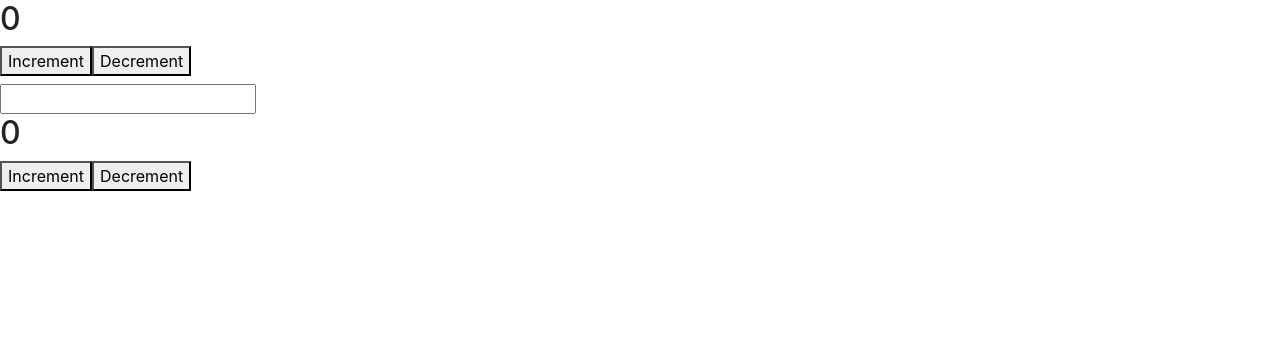
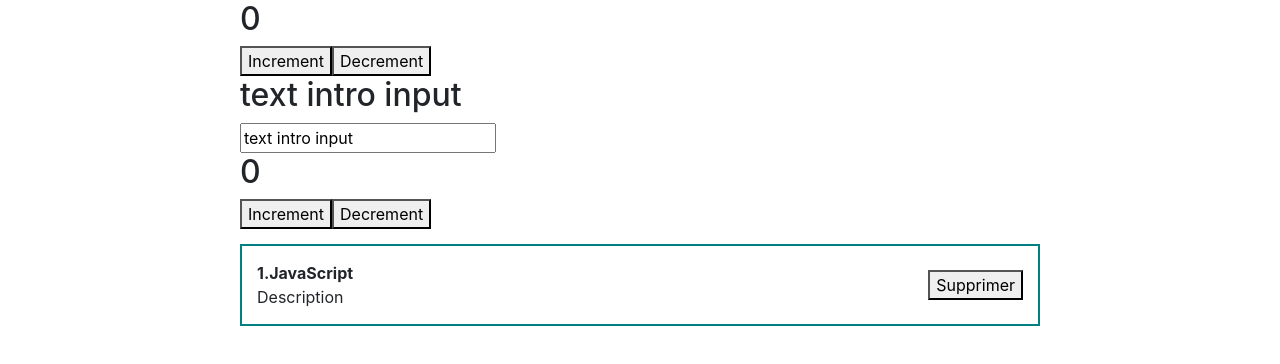
Before and after one commit to TozurElena/react_base_project, a React (Create React App) app: page / in a window 1280 px wide. Shown: the top 364 px of the page. Built offline with nearby package versions, Linux system fonts and the light colour scheme.

Commit message:
add postItems; props

```diff
--- a/src/App.css
+++ /dev/null
@@ -1,38 +0,0 @@
-.App {
-  text-align: center;
-}
-
-.App-logo {
-  height: 40vmin;
-  pointer-events: none;
-}
-
-@media (prefers-reduced-motion: no-preference) {
-  .App-logo {
-    animation: App-logo-spin infinite 20s linear;
-  }
-}
-
-.App-header {
-  background-color: #282c34;
-  min-height: 100vh;
-  display: flex;
-  flex-direction: column;
-  align-items: center;
-  justify-content: center;
-  font-size: calc(10px + 2vmin);
-  color: white;
-}
-
-.App-link {
-  color: #61dafb;
-}
-
-@keyframes App-logo-spin {
-  from {
-    transform: rotate(0deg);
-  }
-  to {
-    transform: rotate(360deg);
-  }
-}
--- a/src/App.js
+++ b/src/App.js
@@ -1,9 +1,11 @@
 import React, {useState} from 'react';
 import ClassCounter from './components/ClassCounter';
 import Counter from './components/Counter';
+import PostItems from './components/PostItems';
+import './styles/App.css'
 
 function App() {
-  const [value, setValue] = useState('')
+  const [value, setValue] = useState('text intro input')
 
   return (
     <div className="App">
@@ -11,6 +13,7 @@
       <h2>{value}</h2>
       <input type="text" value={value} onChange={event => setValue(event.target.value)}/>
       <ClassCounter/>
+      <PostItems post={{id:1, title: 'JavaScript', body: 'Description'}} />
 
     </div>
   );
--- /dev/null
+++ b/src/components/PostItems.jsx
@@ -0,0 +1,19 @@
+import React from "react";
+
+const PostItems = (props) => {
+  return(
+    <div className='post'>
+        <div className='post_content'>
+          <strong>{props.post.id}.{props.post.title}</strong>
+          <div>
+            {props.post.body}
+          </div>
+        </div>
+        <div className='post_btns'>
+          <button>Supprimer</button>
+        </div>
+    </div>
+
+  )
+}
+export default PostItems;
--- /dev/null
+++ b/src/styles/App.css
@@ -0,0 +1,16 @@
+.App {
+  width: 800px;
+}
+
+#root {
+  display: flex;
+  justify-content: center;
+}
+.post {
+  display: flex;
+  padding: 15px;
+  border: 2px solid teal;
+  margin-top: 15px;
+  justify-content: space-between;
+  align-items: center;
+}
```
